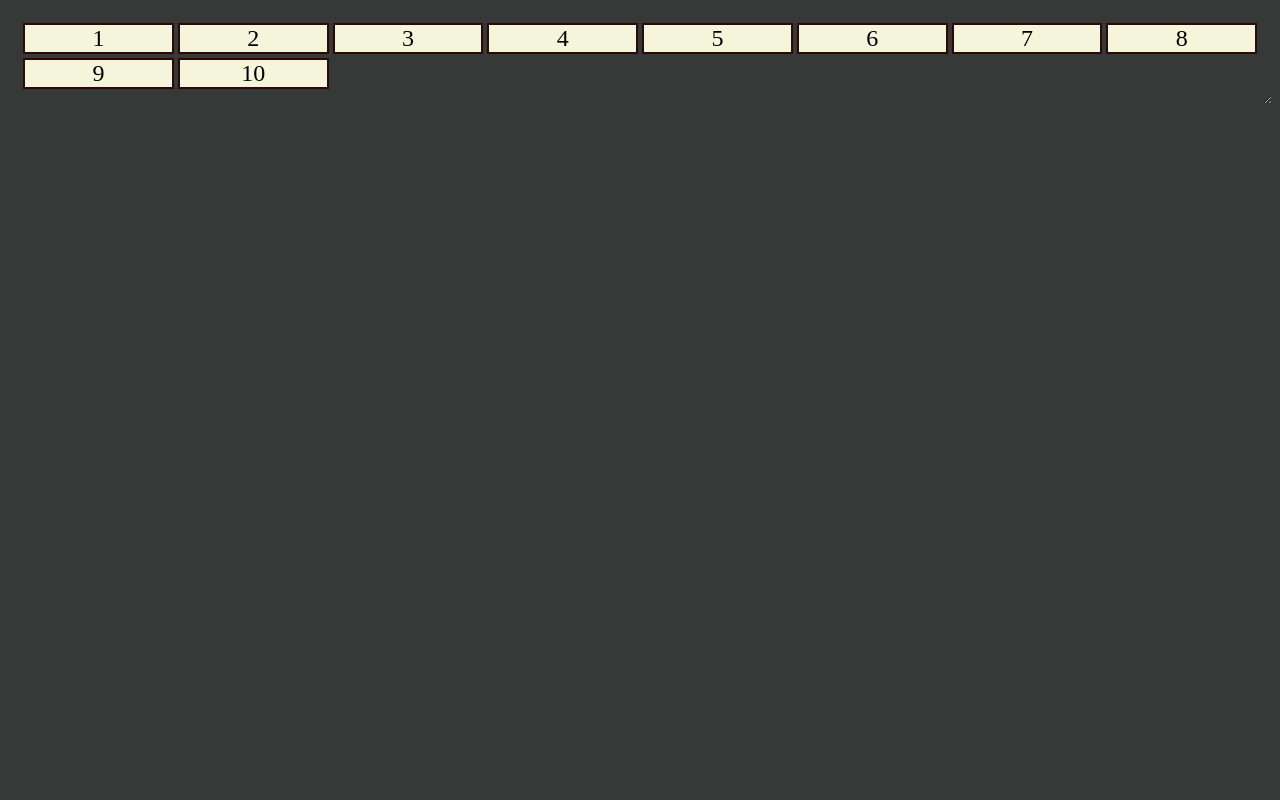
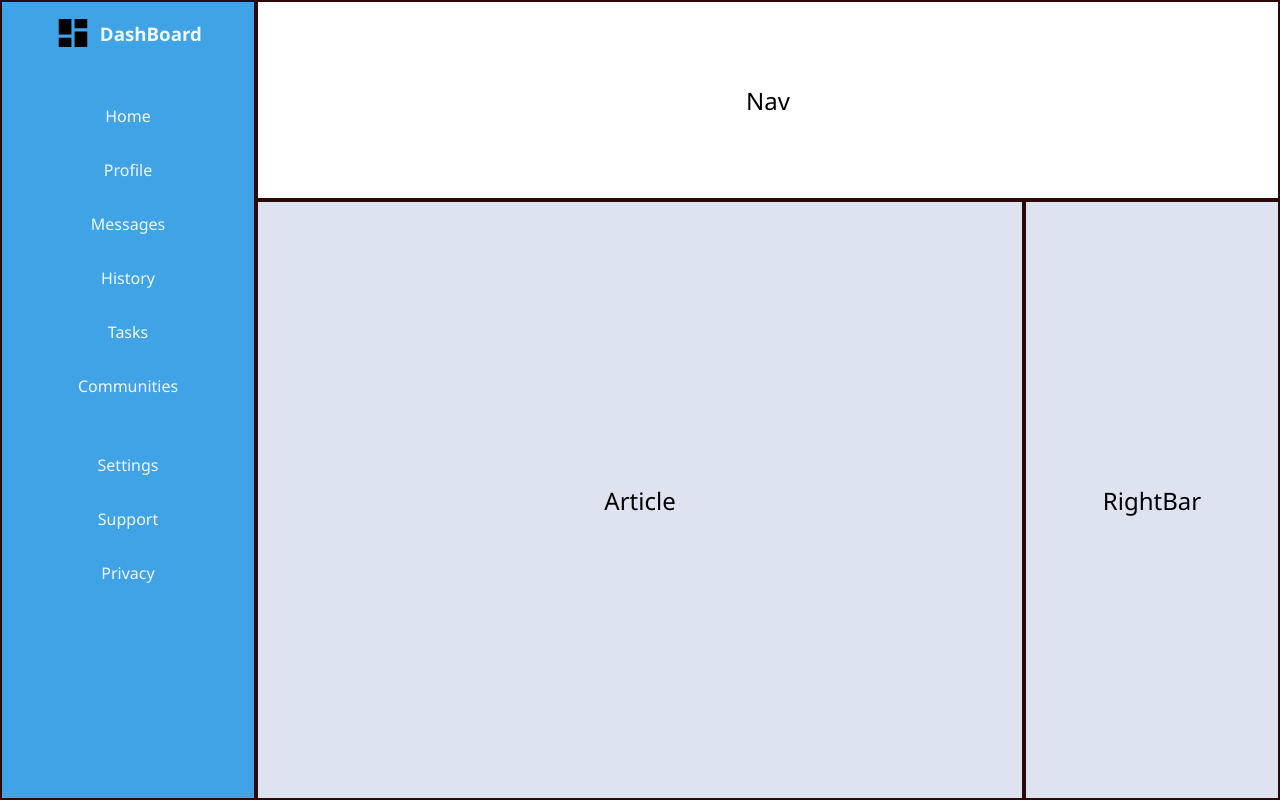
Before and after one commit to PlatFll/AdventureGuildAdvert, a plain HTML site: page test.html in a window 1280 px wide. Drawn offline with Linux system fonts and the light colour scheme.

Commit message:
Grid dashboard project
Started the grid dashboard project from TOP

```diff
--- a/test.html
+++ b/test.html
@@ -8,17 +8,51 @@
 </head>
 <body>
     <div class="gridContainer">
-        <div class="card">1</div>
-        <div class="card">2</div>
-        <div class="card">3</div>
-        <div class="card">4</div>
-        <div class="card">5</div>
-        <div class="card">6</div>
-        <div class="card">7</div>
-        <div class="card">8</div>
-        <div class="card">9</div>
-        <div class="card">10</div>
+        <div class="sideBar">
+            <div class="sideBarIcons">
+                <img src="testingImages/view-dashboard.svg" alt="dashboard_icon">
+                <h3>DashBoard</h3>
+            </div>
+            <div>
+                <div class="sideBarIcons">
+                <p>Home</p>
+                </div>
+                <div class="sideBarIcons">
+                <p>Profile</p>
+                </div>
+                <div class="sideBarIcons">
+                <p>Messages</p>
+                </div>
+                <div class="sideBarIcons">
+                <p>History</p>
+                </div>
+                <div class="sideBarIcons">
+                <p>Tasks</p>
+                </div>
+                <div class="sideBarIcons">
+                <p>Communities</p>
+                </div>
+            </div>
 
+            <div>
+                <div class="sideBarIcons">
+                <p>Settings</p>
+                </div>
+                <div class="sideBarIcons">
+                <p>Support</p>
+                </div>
+                <div class="sideBarIcons">
+                <p>Privacy</p>
+                </div>
+            </div>
+        </div>
+
+
+
+
+        <div class="navBar">Nav</div>
+        <div class="articleBar">Article</div>
+        <div class="rightBar">RightBar</div>
     </div>
 </body>
 </html>
--- a/testing.css
+++ b/testing.css
@@ -1,25 +1,93 @@
-body {
+* {
+    box-sizing: border-box;
+    font-family: 'Segoe UI', Tahoma, Geneva, Verdana, sans-serif;
+}
+
+html , body {
     background-color: rgb(55, 56, 56);
+    margin: 0;
+    padding: 0;
 }
 
 .gridContainer {
     display: grid;
-    grid-template-rows: repeat(2, 1fr);
-    grid-template-columns: repeat(auto-fill, minmax(150px, 1fr));
-    gap: 4px;
-    resize: both;
-    overflow: auto;
+    grid-template-rows: 1fr 1fr 5fr 1fr;
+    grid-template-columns: 1fr 3fr 1fr;
 
-    padding: 15px;
+    height: 100vh;
+
 }
 
-.card {
+/*------------------------------------------------------------------------ SIDEBAR ---------------------------------------------------------------------------*/
+
+.sideBar {
+    display: flex;
+    flex-direction: column;
+    gap: 25px;
+
+    background-color: rgb(63, 163, 230);
+    border: solid 2px rgb(43, 9, 9);
+    color: aliceblue;
+
+    grid-row: 1 / 5;
+}
+
+.sideBarIcons {
+    display: flex;
+    justify-content: center;
+    gap: 1vh;
+}
+
+.sideBar div img {
+    width: 15%;
+    height: auto;
+}
+
+
+
+
+
+
+
+.navBar {
     display: flex;
     justify-content: center;
     align-items: center;
 
-    background-color: beige;
+    background-color: rgb(255, 255, 255);
     border: solid 2px rgb(43, 9, 9);
 
     font-size: x-large;
+
+    grid-row: 1 / 3;
+    grid-column: 2 / 4 ;
 }
+
+.articleBar {
+    display: flex;
+    justify-content: center;
+    align-items: center;
+
+    background-color: rgb(221, 228, 240);
+    border: solid 2px rgb(43, 9, 9);
+
+    font-size: x-large;
+
+    grid-row: 3 / 5;
+    grid-column: 2 / 2;
+}
+
+
+.rightBar {
+    display: flex;
+    justify-content: center;
+    align-items: center;
+
+    background-color:rgb(221, 228, 240);
+    border: solid 2px rgb(43, 9, 9);
+
+    font-size: x-large;
+
+    grid-column: 3 / 4;
+    grid-row: 3 / 5;
+}
```
Also changed, not shown: testingImages/view-dashboard.svg (added).
